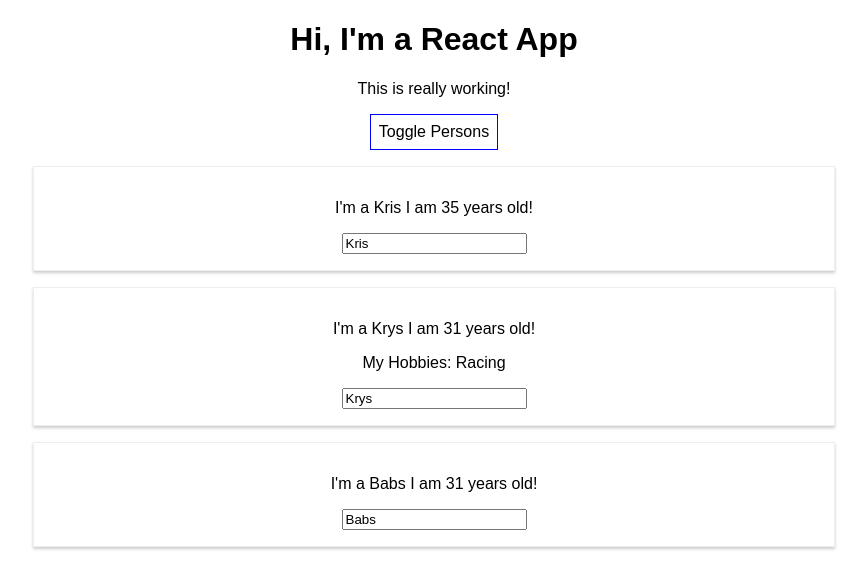
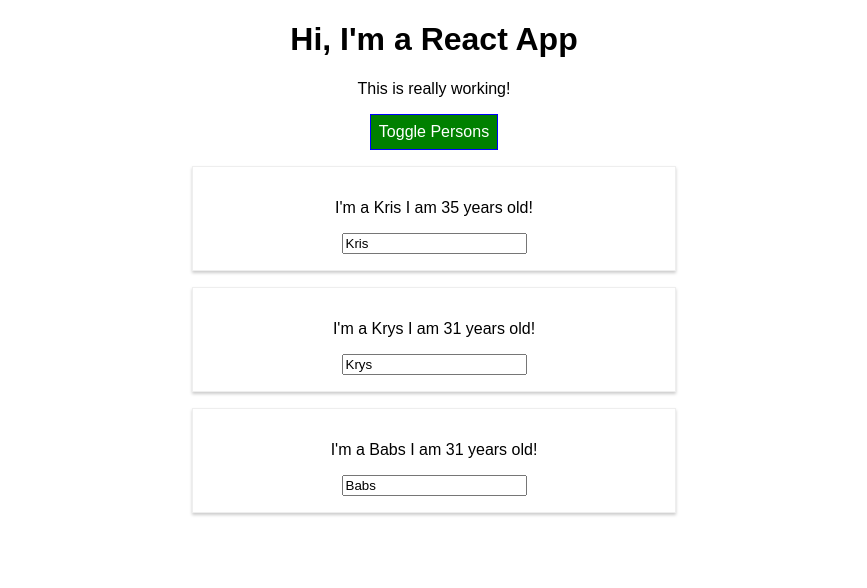
Before and after one commit to kristopherw2/react-hooks-guide, a React (Create React App) app: page / in a window 1280 px wide. Both pictures are taken after a click on the button "Toggle Persons". Shown: the top 588 px of the page, without its empty margins (206-1073 px from the left). Built offline with nearby package versions, Linux system fonts and the light colour scheme.

Commit message:
before eject

```diff
--- a/package.json
+++ b/package.json
@@ -3,9 +3,11 @@
   "version": "0.1.0",
   "private": true,
   "dependencies": {
+    "radium": "^0.26.1",
     "react": "^16.13.1",
     "react-dom": "^16.13.1",
-    "react-scripts": "1.1.5"
+    "react-scripts": "1.1.5",
+    "styled-components": "^5.2.0"
   },
   "scripts": {
     "start": "react-scripts start",
--- a/src/App.css
+++ b/src/App.css
@@ -1,3 +1,25 @@
 .App {
-  text-align: center;
+	text-align: center;
 }
+
+.red {
+	color: red;
+}
+
+.bold {
+	font-weight: bold;
+}
+
+.button {
+	background-color: green;
+	color: white;
+	font: inherit;
+	border: 1px solid blue;
+	padding: 8px;
+	cursor: pointer;
+}
+
+.button:hover {
+	background-color: lightgreen;
+	color: black;
+}
--- a/src/App.js
+++ b/src/App.js
@@ -1,7 +1,8 @@
 import React, { Component } from "react";
+
 import "./App.css";
 import Person from "./Person/Person";
-import person from "./Person/Person";
+
 class App extends Component {
 	state = {
 		persons: [
@@ -12,26 +13,27 @@
 		showPersons: false,
 	};
 
-	switchNameHandler = (newName) => {
-		// console.log("Was clicked!")
+	nameChangedHandler = (event, id) => {
+		const personIndex = this.state.persons.findIndex((p) => {
+			return p.id === id;
+		});
+		const person = { ...this.state.persons[personIndex] };
+
+		person.name = event.target.value;
+
+		const persons = [...this.state.persons];
+		persons[personIndex] = person;
+
 		this.setState({
-			persons: [
-				{ name: newName, age: 35 },
-				{ name: "Krys", age: 33 },
-				{ name: "Babs", age: 31 },
-			],
-			otherState: this.state.otherState,
+			persons: persons,
 		});
 	};
 
-	nameChangedHandler = (event) => {
-		this.setState({
-			persons: [
-				{ name: "Kris", age: 35 },
-				{ name: event.target.value, age: 33 },
-				{ name: "Babs", age: 31 },
-			],
-		});
+	deletePersonHandler = (personIndex) => {
+		//const persons = this.state.persons.slice();
+		const persons = [...this.state.persons];
+		persons.splice(personIndex, 1);
+		this.setState({ persons: persons });
 	};
 
 	togglePersonsHandler = () => {
@@ -42,45 +44,41 @@
 	};
 
 	render() {
-		const style = {
-			backgroundColor: "white",
-			font: "inherit",
-			border: "1px solid blue",
-			padding: "8px",
-			cursor: "pointer",
-		};
+		;
 
 		let persons = null;
 
 		if (this.state.showPersons) {
 			persons = (
 				<div>
+					{this.state.persons.map((person, index) => {
+						return (
 							<Person
-									name={this.state.persons[0].name}
-									age={this.state.persons[0].age}
+								key={person.id}
+								click={() => this.deletePersonHandler(index)}
+								name={person.name}
+								age={person.age}
+								changed={(event) => this.nameChangedHandler(event, person.id)}
 							/>
-								<Person
-									name={this.state.persons[1].name}
-									age={this.state.persons[1].age}
-									click={this.switchNameHandler.bind(this, "Kris!!!!")}
-									changed={this.nameChangedHandler}
-								>
-									My Hobbies: Racing
-								</Person>
-								<Person
-									name={this.state.persons[2].name}
-									age={this.state.persons[2].age}
-								/>
-                                {persons}
+						);
+					})}
 				</div>
 			);
+		}
+
+		let classes = [];
+		if (this.state.persons.length <= 2) {
+			classes.push("red");
+		}
+		if (this.state.persons.length <= 1) {
+			classes.push("bold");
 		}
 
 		return (
 				<div className='App'>
 					<h1>Hi, I'm a React App</h1>
-				<p>This is really working!</p>
-				<button style={style} onClick={this.togglePersonsHandler}>
+					<p className={classes.join(" ")}>This is really working!</p>
+					<button className="button" onClick={this.togglePersonsHandler}>
 						Toggle Persons
 						</button>
 					{persons}
@@ -90,7 +88,3 @@
 }
 
 export default App;
-
-//  state = {
-
-//     };
--- a/src/Person/Person.css
+++ b/src/Person/Person.css
@@ -1,4 +1,4 @@
-.Person {
+/* .Person {
 	width: 60%;
 	margin: 16px auto;
 	border: 1px solid #eee;
@@ -6,3 +6,9 @@
 	padding: 16px;
 	text-align: center;
 }
+
+@media (min-width: 500px) {
+	.Person {
+		width: 450px
+	}
+} */
--- a/src/Person/Person.js
+++ b/src/Person/Person.js
@@ -1,15 +1,30 @@
 import React from "react";
-import "./Person.css";
+import styled from 'styled-components'
+
+
+const StyledDiv = styled.div`
+	width: 60%;
+	margin: 16px auto;
+	border: 1px solid #eee;
+	box-shadow: 0 2px 3px #ccc;
+	padding: 16px;
+	text-align: center;
+
+@media (min-width: 500px) {
+		width: 450px
+}
+`;
 
 const person = (props) => {
 	return (
-		<div className='Person'>
+		//<div className='Person' style={style}>
+		<StyledDiv>
 			<p onClick={props.click}>
 				I'm a {props.name} I am {props.age} years old!
 			</p>
 			<p>{props.children}</p>
 			<input type='text' onChange={props.changed} value={props.name} />
-		</div>
+		</StyledDiv>
 	);
 };
 
```
Also changed, not shown: 1 other file (tests, documents, lock files or other folders). Lines whose indentation alone changed are shown as unchanged.
